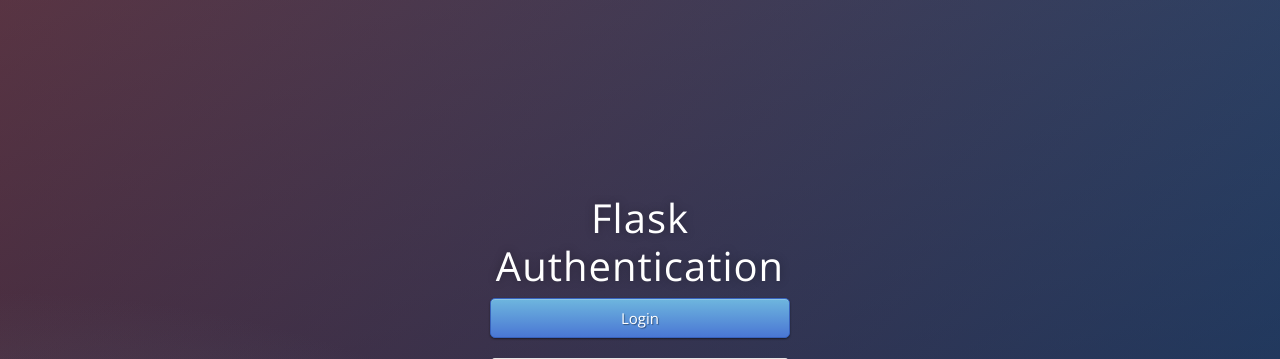
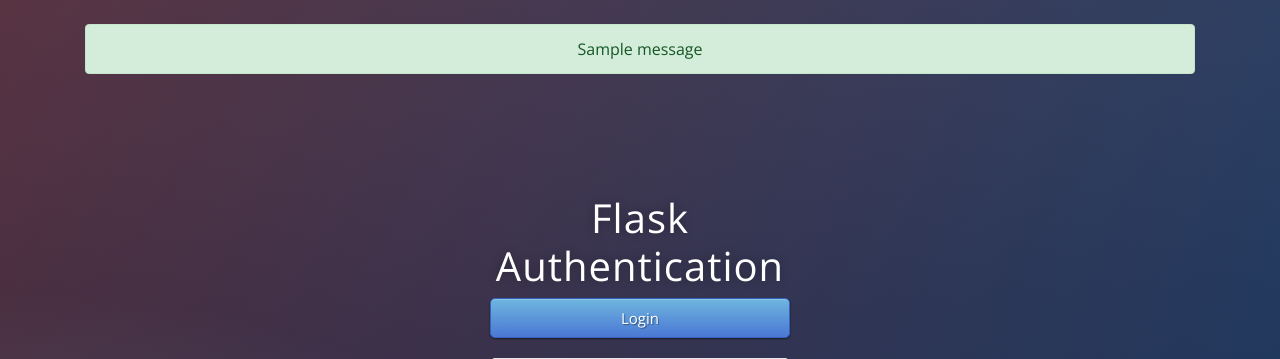
Before and after one commit to Abdullah9202/Flask-Authentication, a Flask app: page / in a window 1280 px wide. Shown: the part 56-415 px from the top of the page. Run offline with Flask 2, Linux system fonts and the light colour scheme; tables that the repository leaves empty hold one stand-in row (values such as "Sample post"); one stand-in notice (Sample message) is shown; parts of the project's set-up code (start-up, migrations or seed data) failed here and were passed over; some libraries are stand-ins or nearby versions.

Commit message:
Flash message Added

```diff
--- a/templates/base.html
+++ b/templates/base.html
@@ -6,7 +6,7 @@
     <meta name="viewport" content="width=device-width, initial-scale=1">
     <title>Flask Authentication</title>
     <link rel="stylesheet" href="https://stackpath.bootstrapcdn.com/bootstrap/4.5.2/css/bootstrap.min.css">
-        <link rel="stylesheet" href="{{ url_for('static', filename='css/styles.css')}}">
+    <link rel="stylesheet" href={{ url_for('static', filename='css/styles.css')}}>
 </head>
 <body>
 
@@ -31,8 +31,22 @@
         </ul>
     </div>
 </nav>
+
+<!-- Flash Messages -->
+{% with messages = get_flashed_messages(with_categories=true) %}
+    {% if messages %}
+        <div class="container mt-4 flash_msg">
+            {% for category, message in messages %}
+                <div class="alert alert-{{ category }}">
+                    {{ message }}
+                </div>
+            {% endfor %}
+        </div>
+    {% endif %}
+{% endwith %}
+
 {% block content %}
 {% endblock %}
+
 </body>
-
 </html>
```
Lines whose indentation alone changed are shown as unchanged.
